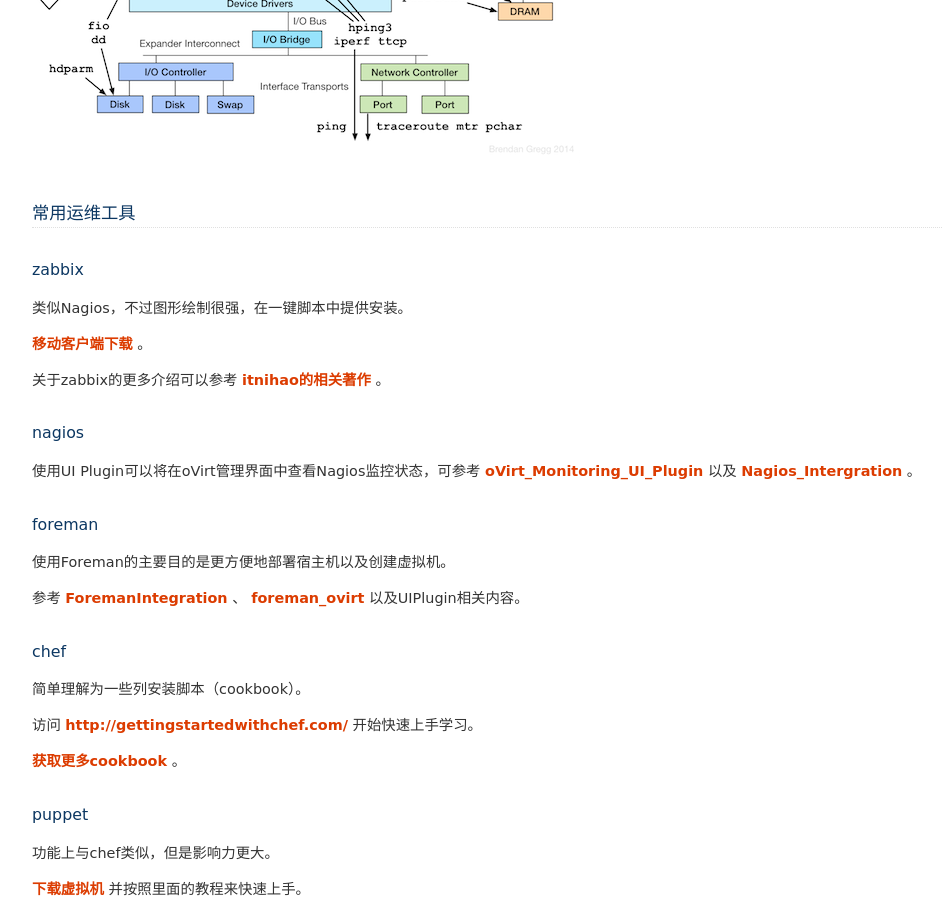
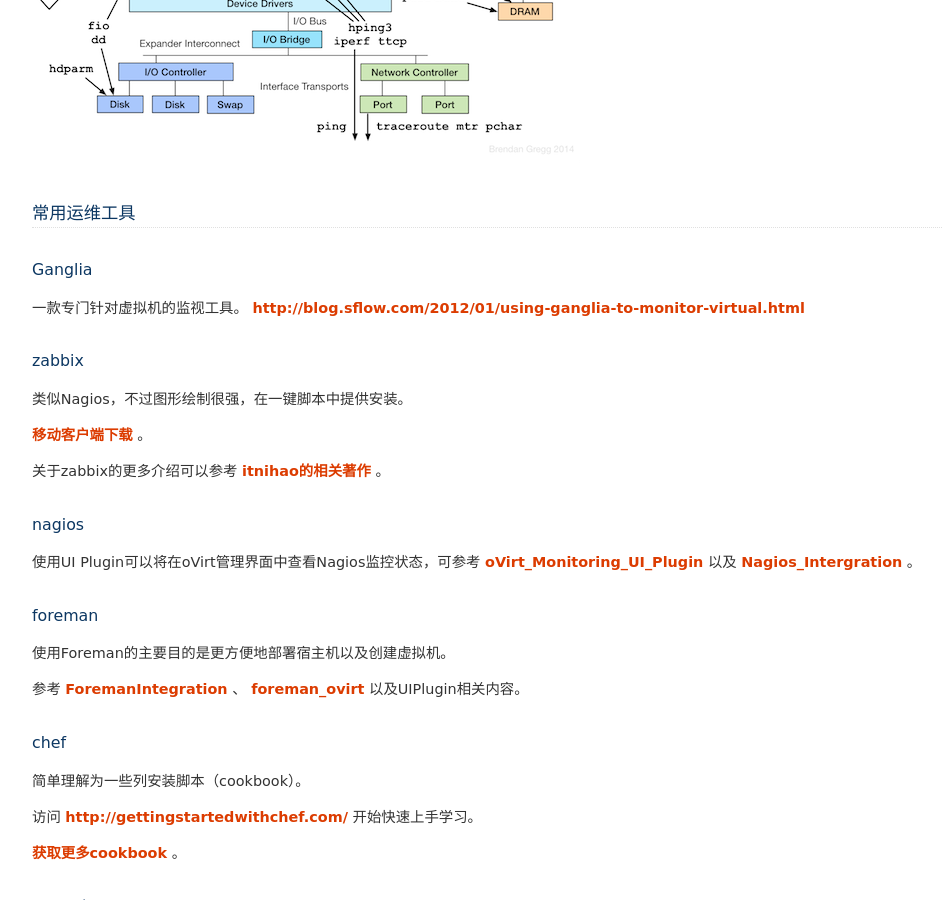
Before and after one commit to lofyer/InTheCloud, a Sphinx documentation site: the page built from source/posts/appendix01.rst, in a window 1280 px wide and 900 px high, scrolled down 8624 px. Shown: the whole window, without its empty margins (88-1031 px from the left). Built offline with Sphinx 7.4.7, drawn with Linux system fonts in a browser that asks for light colours; formulas are drawn with MathJax 3.

Commit message:
添加Ganglia

```diff
--- a/source/posts/appendix01.rst
+++ b/source/posts/appendix01.rst
@@ -218,6 +218,12 @@
 常用运维工具
 ------------
 
+Ganglia
+--------
+
+一款专门针对虚拟机的监视工具。
+http://blog.sflow.com/2012/01/using-ganglia-to-monitor-virtual.html
+
 zabbix
 -------
 
```
